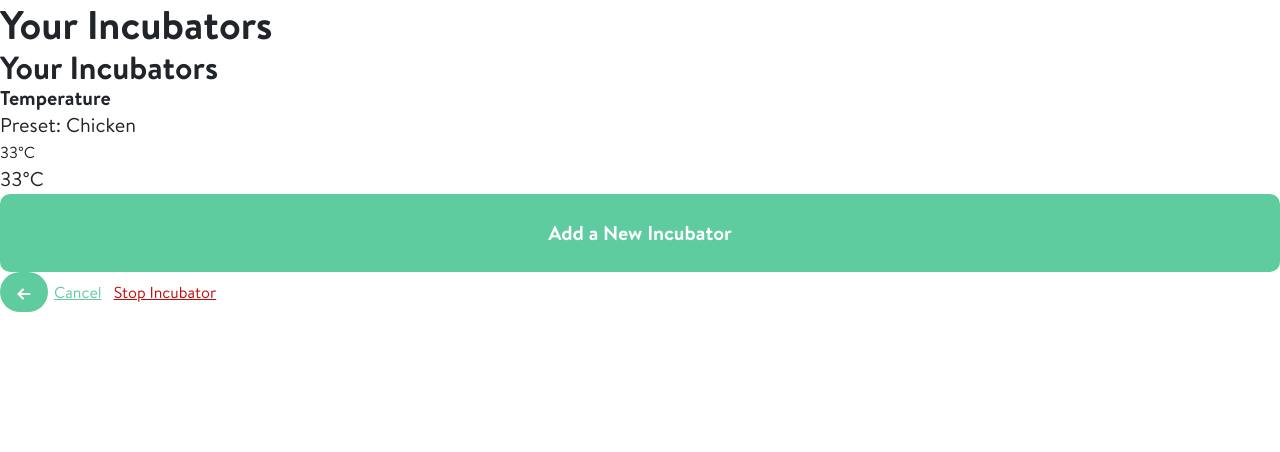
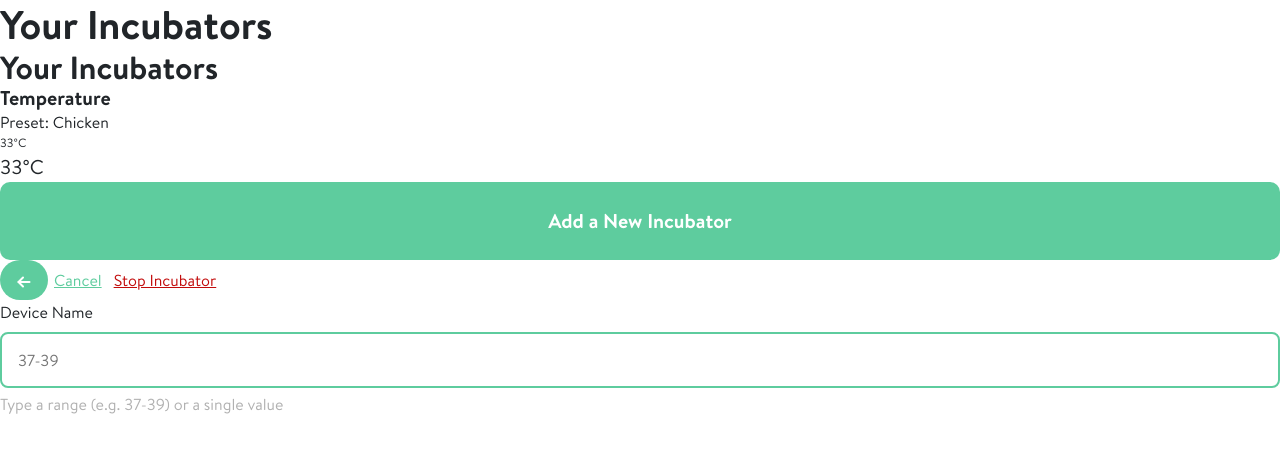
Before and after one commit to shonsirsha/IoT_Incubator, a React (Create React App) app in the folder webapp/: page /app in a window 1280 px wide. Shown: the top 452 px of the page. Built offline with nearby package versions, Linux system fonts and the light colour scheme.

Commit message:
created Input and fixed font size

```diff
--- a/webapp/src/App.js
+++ b/webapp/src/App.js
@@ -1,8 +1,22 @@
-import 'bootstrap/dist/css/bootstrap.min.css';
-import './App.css';
+import "bootstrap/dist/css/bootstrap.min.css";
+import "./App.css";
 
-import {HeadingL, HeadingS, HeadingXS,BodyNormal, BodyS, BodyL} from "./components/Typography/Typographies"
-import {MainButton,BackButton, ButtonText, ButtonTextDanger} from "./components/Buttons/Buttons"
+import {
+  HeadingL,
+  HeadingS,
+  HeadingXS,
+  BodyNormal,
+  BodyS,
+  BodyL,
+} from "./components/Typography/Typographies";
+import {
+  MainButton,
+  BackButton,
+  ButtonText,
+  ButtonTextDanger,
+} from "./components/Buttons/Buttons";
+
+import { Input } from "./components/Forms/Input";
 
 function App() {
   return (
@@ -13,10 +27,11 @@ function App() {
       <BodyNormal>Preset: Chicken</BodyNormal>
       <BodyS>33°C</BodyS>
       <BodyL>33°C</BodyL>
-      <MainButton >Add a New Incubator</MainButton>
-      <BackButton onClick={()=>alert("A")}/>
+      <MainButton>Add a New Incubator</MainButton>
+      <BackButton onClick={() => alert("A")} />
       <ButtonText>Cancel</ButtonText>
       <ButtonTextDanger>Stop Incubator</ButtonTextDanger>
+      <Input placeholder="37-39" />
     </div>
   );
 }
--- a/webapp/src/components/Buttons/Buttons.js
+++ b/webapp/src/components/Buttons/Buttons.js
@@ -1,6 +1,6 @@
-import styled from "styled-components"
-import {primary, danger} from "../Colours/Colours"
-import ArrowLeft from "./ArrowLeft.svg"
+import styled from "styled-components";
+import { primary, danger } from "../Colours/Colours";
+import ArrowLeft from "./ArrowLeft.svg";
 
 export const MainButton = styled.button`
   padding-top: 24px;
@@ -15,10 +15,10 @@ export const MainButton = styled.button`
   border-radius: 10px;
   font-weight: 200;
 
-      &:active{
-          background: blue;
+  &:active {
+    background: #36b982;
   }
-`
+`;
 export const ButtonText = styled.button`
   font-family: "BrandonText";
   font-size: 16px;
@@ -26,12 +26,11 @@ color: ${primary};
   background: none;
   border: none;
   text-decoration: underline;
-&:hover{
+  &:hover {
     box-shadow: unset;
-    color: #12A165;
+    color: #12a165;
   }
-
-`
+`;
 export const ButtonTextDanger = styled.button`
   color: ${danger};
   font-family: "BrandonText";
@@ -39,21 +38,22 @@ font-size: 16px;
   background: none;
   border: none;
   text-decoration: underline;
-&:hover{
+  &:hover {
     box-shadow: unset;
-    color: #9B0606;
+    color: #9b0606;
   }
-`
+`;
 const StyledButton = styled.button`
   border-radius: 30px;
   padding: 8px 16px;
   border: none;
   background: ${primary};
+`;
 
-`
-
-export const BackButton = ({onClick}) => {
-    return (<StyledButton onClick={onClick}>
-        <img src={ArrowLeft} alt="Back"/>
-    </StyledButton>)
-}
+export const BackButton = ({ onClick }) => {
+  return (
+    <StyledButton onClick={onClick}>
+      <img src={ArrowLeft} alt="Back" />
+    </StyledButton>
+  );
+};
--- a/webapp/src/components/Colours/Colours.js
+++ b/webapp/src/components/Colours/Colours.js
@@ -1,3 +1,4 @@
 export const primary = "#5ECC9E";
 export const secondary = "#D6D6D6";
+export const darkerSecondary = "#B1B1B1";
 export const danger = "#C20B0B";
--- /dev/null
+++ b/webapp/src/components/Forms/Input.js
@@ -0,0 +1,34 @@
+import styled from "styled-components";
+import { primary, darkerSecondary } from "../Colours/Colours";
+import { BodyNormal } from "../Typography/Typographies";
+export const StyledInput = styled.input`
+  border: solid 2px ${primary};
+  border-radius: 8px;
+  padding: 14px 16px;
+  font-family: "BrandonText";
+  font-size: 16px;
+  &:focus {
+    border-color: #36b982;
+    outline: none;
+  }
+`;
+const InputContainer = styled.div`
+  display: flex;
+  flex-direction: column;
+`;
+const Title = styled(BodyNormal)`
+  margin-bottom: 8px;
+`;
+const Reminder = styled(BodyNormal)`
+  margin-top: 4px;
+  color: ${darkerSecondary};
+`;
+export const Input = ({ placeholder }) => {
+  return (
+    <InputContainer>
+      <Title>Device Name</Title>
+      <StyledInput placeholder={placeholder} />
+      <Reminder>Type a range (e.g. 37-39) or a single value</Reminder>
+    </InputContainer>
+  );
+};
--- a/webapp/src/components/Typography/Typographies.js
+++ b/webapp/src/components/Typography/Typographies.js
@@ -1,39 +1,39 @@
-import styled from "styled-components"
+import styled from "styled-components";
 
 export const HeadingL = styled.h1`
   font-family: "BrandonTextBold";
   font-size: 40px;
   margin: 0px;
-`
+`;
 export const HeadingS = styled.h2`
   font-family: "BrandonTextBold";
   font-size: 32px;
   margin: 0px;
-`
+`;
 
 export const HeadingXS = styled.h3`
   font-family: "BrandonTextBold";
   font-weight: bold;
   font-size: 20px;
   margin: 0px;
-`
+`;
 
 export const BodyL = styled.p`
-font-family: "BrandonText";
-  font-size: 20px;
-  margin: 0px;
-  font-weight: 200;
-`
-export const BodyNormal = styled.p`
   font-family: "BrandonText";
   font-size: 20px;
   margin: 0px;
   font-weight: 200;
-`
-
-export const BodyS = styled.p`
+`;
+export const BodyNormal = styled.p`
   font-family: "BrandonText";
   font-size: 16px;
   margin: 0px;
   font-weight: 200;
-`
+`;
+
+export const BodyS = styled.p`
+  font-family: "BrandonText";
+  font-size: 12px;
+  margin: 0px;
+  font-weight: 200;
+`;
```
Also changed, not shown: webapp/src/index.js (+5 -5 lines). Lines whose indentation alone changed are shown as unchanged.
